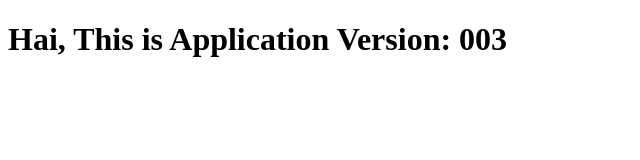
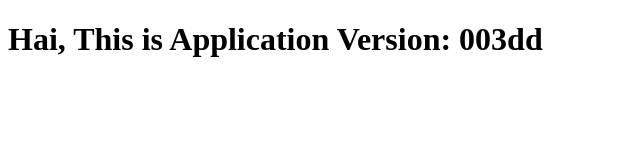
Before and after one commit to skdharun/Devops-Project, a plain HTML site: page index.html in a window 1280 px wide. Shown: the full height of the page, 0-640 px from the left. Drawn offline with Linux system fonts and the light colour scheme.

Commit message:
Update index.html

```diff
--- a/index.html
+++ b/index.html
@@ -1,5 +1,5 @@
 <!DOCTYPE html>
 <html>
   <head><title>Hello from Application</title></head>
-  <body><h1>Hai, This is Application Version: 003</h1></body>
+  <body><h1>Hai, This is Application Version: 003dd</h1></body>
 </html>
```
